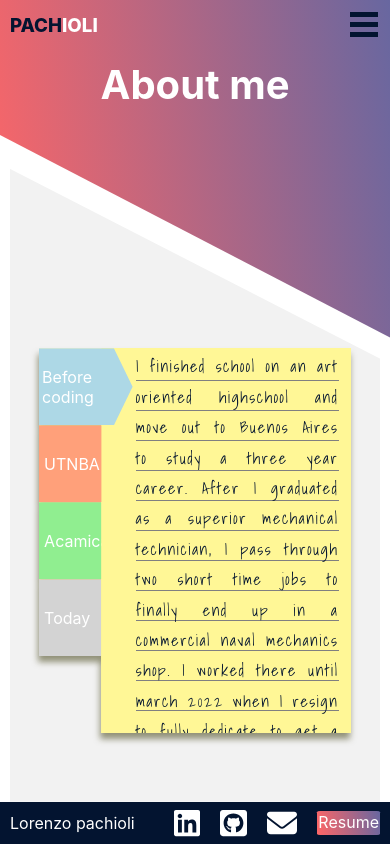
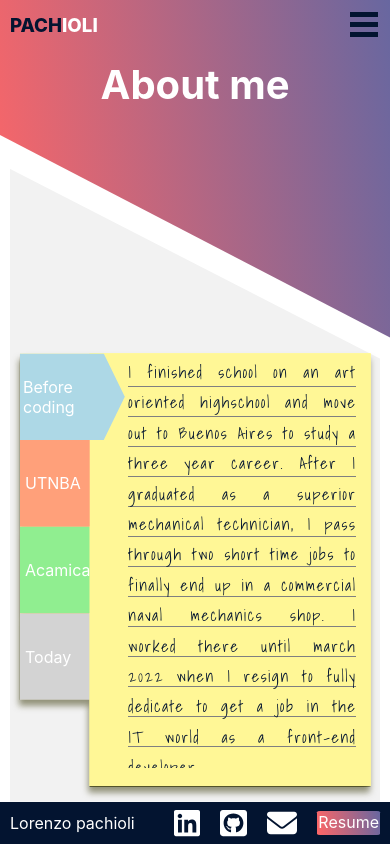
Before and after one commit to lorenzo-pachioli/portfolio, a React (Create React App) app: page /about in a window 390 px wide. Built offline with nearby package versions, Linux system fonts and the light colour scheme; a web font is replaced by a local one.

Commit message:
page sizze on about info and link on portfolio img

```diff
--- a/public/index.html
+++ b/public/index.html
@@ -18,7 +18,7 @@
     <link rel="stylesheet" href="https://unpkg.com/leaflet@1.8.0/dist/leaflet.css" integrity="sha512-hoalWLoI8r4UszCkZ5kL8vayOGVae1oxXe/2A4AO6J9+580uKHDO3JdHb7NzwwzK5xr/Fs0W40kiNHxM9vyTtQ==" crossorigin=""/>
     <script src="https://unpkg.com/leaflet@1.8.0/dist/leaflet.js" integrity="sha512-BB3hKbKWOc9Ez/TAwyWxNXeoV9c1v6FIeYiBieIWkpLjauysF18NzgR1MBNBXf8/KABdlkX68nAhlwcDFLGPCQ==" crossorigin=""> </script>
 
-    <title>React App</title>
+    <title>Lorenzoo Pachioli</title>
   </head>
   <body>
 
--- a/src/components/about/List.css
+++ b/src/components/about/List.css
@@ -57,6 +57,10 @@
     height: 95%;
     width: 65%;
     margin: 1%;
+
+}
+.info p{
+    min-height: 100%;
     color: #031430;
     text-align: justify;
     word-wrap: break-word;
@@ -65,7 +69,6 @@
     line-height: 190%;
     letter-spacing: 0.1rem;
     background: repeating-linear-gradient(#fff796, #fff796 29px, grey 5px, grey 30px);
-
 }
 
 
@@ -100,8 +103,18 @@
         width: 100%;
         height: 60%;
         margin-top: 15%;
+        padding-top: 15%;
     }
     .label{
         padding: 0 1%;
     }
+    .card{
+        width:90%;
+        height:90%;
+    }
+    .info{
+        height: 95%;
+        width: 65%;
+        overflow-y: scroll;
+    }
 }
--- a/src/components/about/List.tsx
+++ b/src/components/about/List.tsx
@@ -23,7 +23,7 @@ export default function List(){
                             return(
                                 <div className={H.class} key={history.indexOf(H)}>
                                     <p className='label' style={H.style}>{H.name}</p>
-                                    <p className='info'>{H.storie}</p>
+                                    <div className='info'><p>{H.storie}</p></div>
                                 </div>
 
                             )
--- a/src/components/portfolio/PortafolioComp.tsx
+++ b/src/components/portfolio/PortafolioComp.tsx
@@ -56,8 +56,8 @@ export default function PortfolioComp(){
                                     return(
                                         <div className="carousel__cell"  key={cardList.indexOf(card)}>
                                             <div className="carousel__img"   style={{background: `url(${card.img})  no-repeat center top/100%`}}></div>
-                                            <p>Go to</p>
-                                            <p>{card.name}</p>
+                                            <a href={card.link}>Go to {card.name}</a>
+
                                         </div>
                                     )})}
                             </div>
--- a/src/components/portfolio/Portfolio.css
+++ b/src/components/portfolio/Portfolio.css
@@ -108,8 +108,12 @@
     position: absolute;
     transition: all 1s ease-in-out;
 }
-.carousel__cell p{
-    color: transparent;
+.carousel__cell a{
+    display: none;
+    color:white;
+    text-align: center;
+    vertical-align: middle;
+    text-decoration: none;
     transition: all 1.1s ease-in-out;
 }
 
@@ -117,8 +121,8 @@
     filter: brightness(40%)
 }
 
-.carousel__cell:hover p{
-    color:white;
+.carousel__cell:hover a{
+    display: block;
     z-index: 90;
 }
 
```
